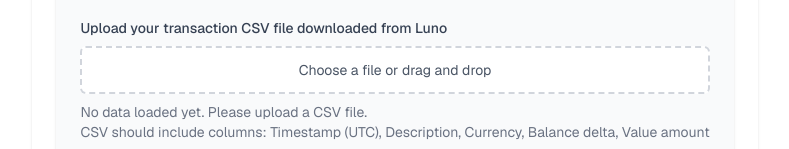
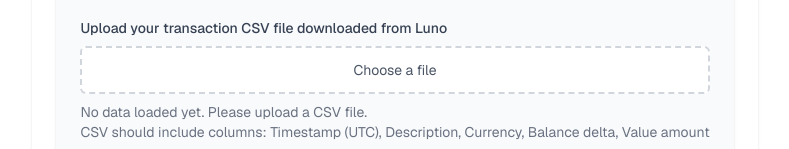
Before and after one commit to ThianHooi/luno-calculator, a Next.js app: page / in a window 1280 px wide. Shown: the part 278-427 px from the top of the page, without its empty margins (245-1034 px from the left). Built offline with nearby package versions, Linux system fonts and the light colour scheme.

Commit message:
fix: typo

```diff
--- a/src/components/FileUploadSection.tsx
+++ b/src/components/FileUploadSection.tsx
@@ -30,9 +30,7 @@ const FileUploadSection = ({
             <div className="flex-1">
               <label className="flex h-12 w-full cursor-pointer appearance-none items-center justify-center rounded-md border-2 border-dashed border-gray-300 bg-white px-4 transition hover:border-blue-500 focus:outline-none">
                 <span className="text-sm text-gray-600">
-                  {isLoading
-                    ? "Processing..."
-                    : "Choose a file or drag and drop"}
+                  {isLoading ? "Processing..." : "Choose a file"}
                 </span>
                 <input
                   type="file"
@@ -56,7 +54,8 @@ const FileUploadSection = ({
               Currency, Balance delta, Value amount
             </p>
             <p className="mt-1 italic">
-              Note: All data are processed in your browser and are not sent to any third parties.
+              Note: All data are processed in your browser and are not sent to
+              any third parties.
             </p>
           </div>
         </div>
```
